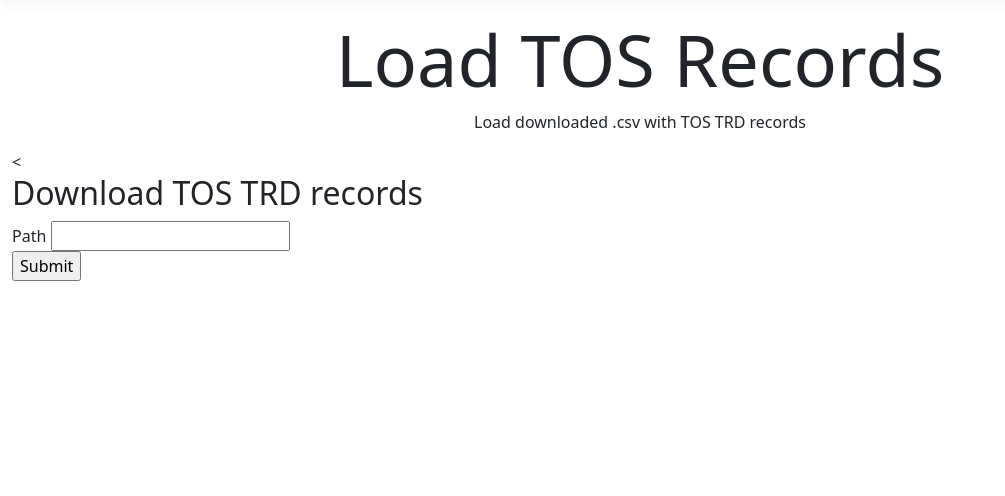
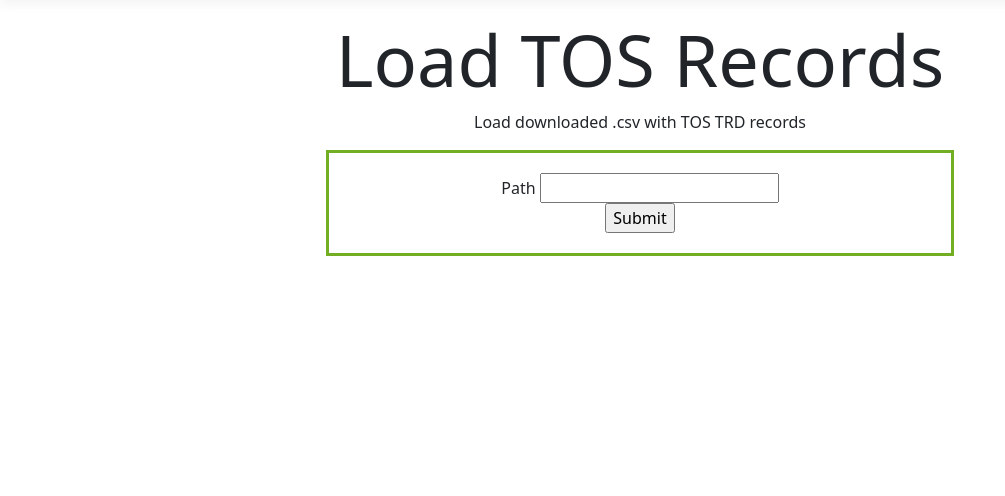
Before and after one commit to dgl-dev/TOS-Tracking, a Flask app: template templates/loadTOS.html in a window 1280 px wide. Shown: the part 57-553 px from the top of the page, without its empty margins (0-1005 px from the left). Run offline with Flask 2, Linux system fonts and the light colour scheme; the template is opened without the code that fills it, so the values that code supplies are empty, except form fields; form fields are guessed from the names that the template uses; parts of the project's set-up code (start-up, migrations or seed data) failed here and were passed over.

Commit message:
Fixed form formatting; fixed destination for POST

```diff
--- a/app.py
+++ b/app.py
@@ -2,7 +2,7 @@
 #!/usr/bin/env python3
 # -*- coding: utf-8 -*-
 
-from flask import Flask, render_template
+from flask import Flask, render_template, redirect
 from flask_sqlalchemy import SQLAlchemy
 from flask import request
 from flask import url_for
@@ -14,7 +14,7 @@ from .forms import DownloadForm
 app = Flask(__name__)
 app.config.from_object(DevConfig())
 
-#print('app.config: ', app.config)
+print('app.config: ', app.config)
 
 
 @app.route('/')
@@ -32,7 +32,7 @@ def loadTOS():
     """
 
     form = DownloadForm()
-    if form.validate_on_submit():
+    if request.method == 'POST':
         return redirect(url_for("download_report"))
     return render_template(
         "loadTOS.html",
--- a/static/css/style.css
+++ b/static/css/style.css
@@ -71,3 +71,11 @@ body {
   white-space: nowrap;
   line-height: 60px; /* Vertically center the text there */
 }
+.form-center {
+    margin-right: auto;
+    margin-left: auto;
+    width: 50%;
+    border: 3px solid #73AD21;
+    padding-top: 20px;
+    padding-bottom: 20px;
+}
--- a/templates/loadTOS.html
+++ b/templates/loadTOS.html
@@ -7,10 +7,10 @@
 <h1 class="display-2 text-center">Load TOS Records</h1>
 <p class="text-center">Load downloaded .csv with TOS TRD records</p>
 
-<<div class="form-wrapper">
-    <h2 class="title">Download TOS TRD records</h2>
+<div class="form-wrapper form-center">
 
-    <form method="POST" action="{{ url_for('loadTOS') }}">
+    <form method="POST" action="{{ '/loadTOS' }}"
+          style="text-align:center">
 
       <fieldset class="form-field">
       {{ form.path.label }}
@@ -24,7 +24,7 @@
         {% endif %}
       </fieldset>
 
-      {{ form.submit }}
+      {{  form.submit }}
 
       </form>
   </div>
```
Also changed, not shown: 1 other file.
